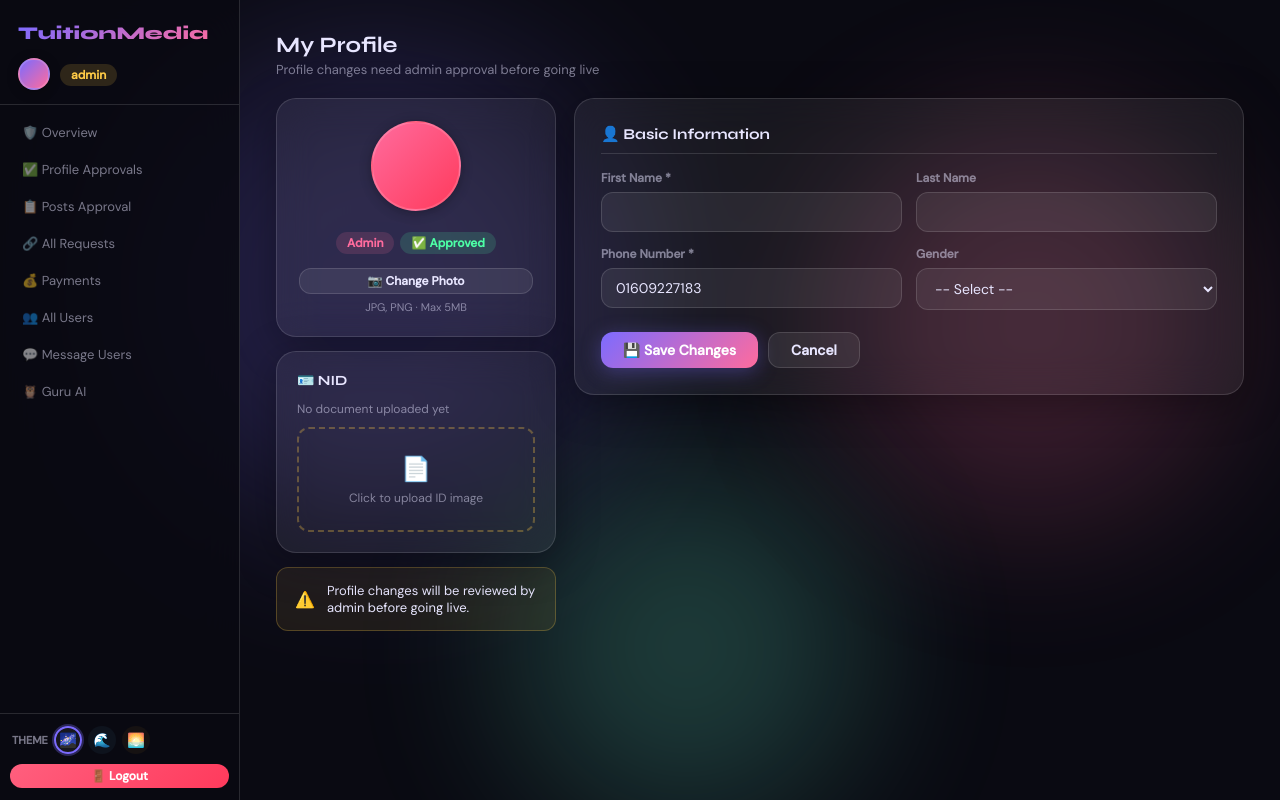
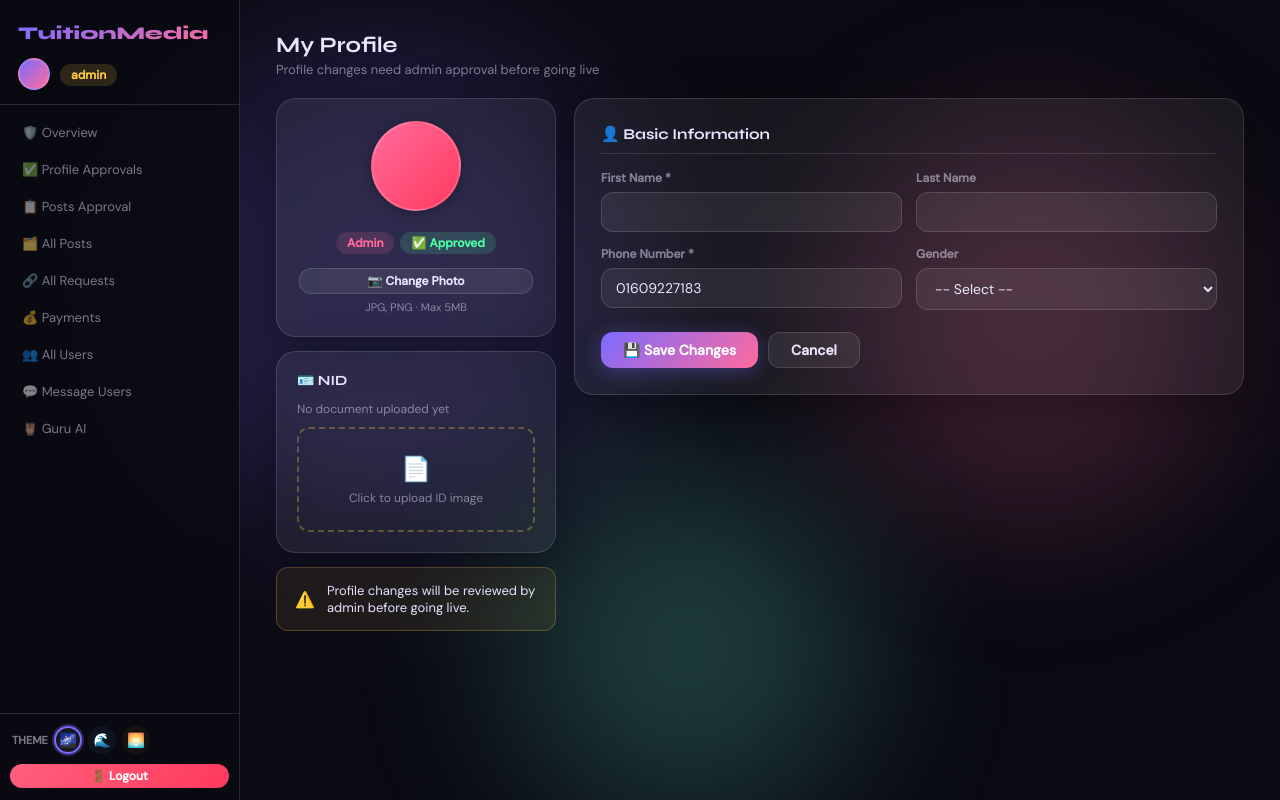
Before and after one commit to fuad556805/ewu_tuitionmedia, a Django app: page /profile/ in a window 1280 px wide. Run offline with Django 5.2, Linux system fonts and the light colour scheme; a user stored in the database is signed in; data that the repository does not hold is empty.

Commit message:
Update base.html

```diff
--- a/templates/base.html
+++ b/templates/base.html
@@ -142,6 +142,11 @@
             href="{% url 'admin_panel:posts_approval' %}"
             class="nav-link {% if 'posts-approval' in request.path %}active{% endif %}"
             >📋 Posts Approval</a
+          >
+          <a
+            href="{% url 'admin_panel:all_posts' %}"
+            class="nav-link {% if 'all-posts' in request.path %}active{% endif %}"
+            >🗂️ All Posts</a
           >
           <a
             href="{% url 'admin_panel:all_requests' %}"
@@ -367,4 +372,4 @@
     </script>
     {% endif %}
   </body>
-</html>
+  </html>
```
